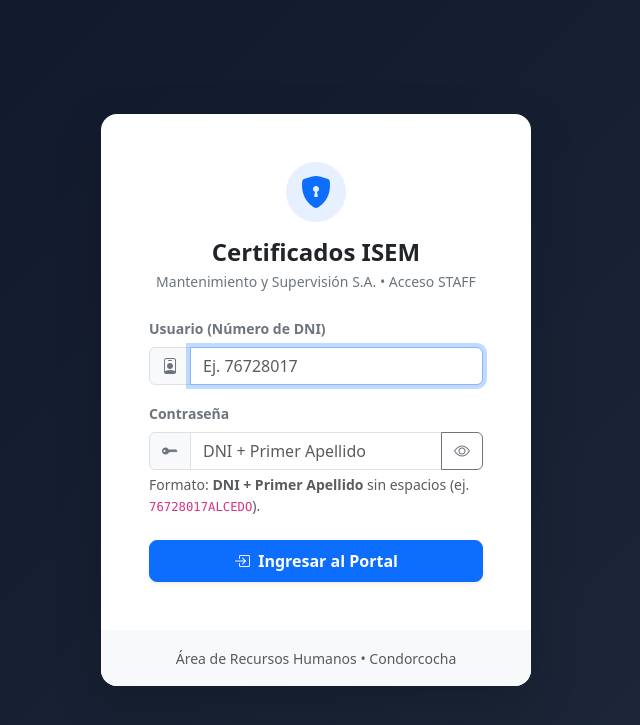
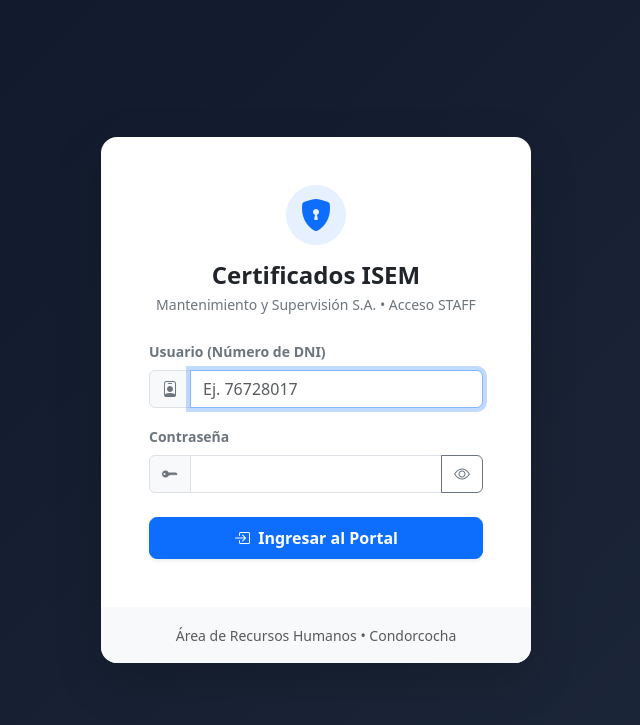
Before and after one commit to Fredy2201/systemsft.com, a PHP site: page /login.php in a window 1280 px wide. Shown: the top 725 px of the page, without its empty margins (324-964 px from the left). Run offline with PHP 8.4, Linux system fonts and the light colour scheme.

Commit message:
corrigiendo login

```diff
--- a/login.php
+++ b/login.php
@@ -104,14 +104,12 @@ if ($_SERVER['REQUEST_METHOD'] === 'POST') {
           <label for="password" class="form-label fw-semibold small text-secondary">Contraseña</label>
           <div class="input-group">
             <span class="input-group-text bg-light"><i class="bi bi-key-fill text-secondary"></i></span>
-            <input type="password" class="form-control" id="password" name="password" placeholder="DNI + Primer Apellido" required />
+            <input type="password" class="form-control" id="password" name="password" placeholder="" required />
             <button class="btn btn-outline-secondary" type="button" id="togglePass" title="Mostrar/Ocultar">
               <i class="bi bi-eye" id="eyeIcon"></i>
             </button>
           </div>
-          <div class="form-text mt-1">
-            Formato: <strong>DNI + Primer Apellido</strong> sin espacios (ej. <code>76728017ALCEDO</code>).
-          </div>
+
         </div>
 
         <button class="btn btn-primary w-100 py-2 fw-semibold rounded-3 shadow-sm" type="submit">
```
